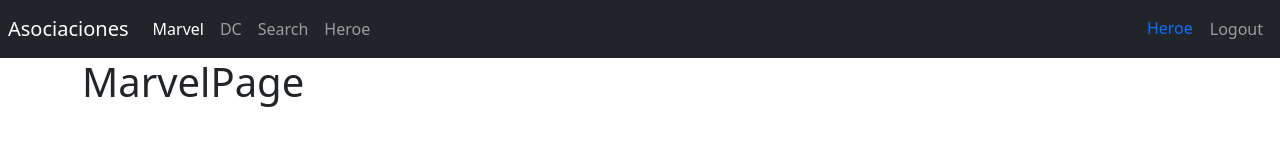
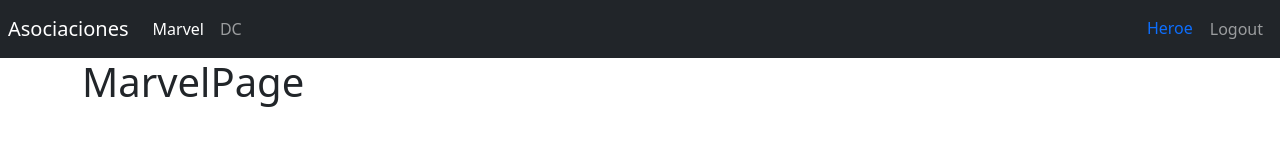
Before and after one commit to Zero0242/rjs-heroes-app, a React (Vite) app: page /marvel in a window 1280 px wide. Shown: the top 160 px of the page. Built offline with nearby package versions, Linux system fonts and the light colour scheme.

Commit message:
Navegacion entre componentes

```diff
--- a/src/auth/pages/LoginPage.jsx
+++ b/src/auth/pages/LoginPage.jsx
@@ -1,5 +1,19 @@
+import { useNavigate } from "react-router-dom";
+
 export const LoginPage = () => {
+  const navigate = useNavigate();
+
+  const onLogin = () => {
+    navigate("/", { replace: true });
+  };
+
   return (
-    <h1>LoginPage</h1>
-  )
-}
+    <div className='container mt-1'>
+      <h1>LoginPage</h1>
+      <hr />
+      <button className='btn btn-primary' onClick={onLogin}>
+        Login
+      </button>
+    </div>
+  );
+};
--- a/src/ui/components/NavBar.jsx
+++ b/src/ui/components/NavBar.jsx
@@ -1,6 +1,12 @@
-import { Link, NavLink } from "react-router-dom";
+import { Link, NavLink, useNavigate } from "react-router-dom";
 
 export const Navbar = () => {
+  const navigate = useNavigate();
+
+  const handleLogout = () => {
+    navigate("/login", { replace: true });
+  };
+
   return (
     <nav className='navbar navbar-expand-sm navbar-dark bg-dark p-2'>
       <Link className='navbar-brand' to='/'>
@@ -24,20 +30,6 @@
             }>
             DC
           </NavLink>
-          <NavLink
-            to='/search'
-            className={({ isActive }) =>
-              `nav-item nav-link ${isActive ? "active" : ""}`
-            }>
-            Search
-          </NavLink>
-          <NavLink
-            to='/hero'
-            className={({ isActive }) =>
-              `nav-item nav-link ${isActive ? "active" : ""}`
-            }>
-            Heroe
-          </NavLink>
         </div>
       </div>
 
@@ -45,7 +37,9 @@
         <ul className='navbar-nav ml-auto'>
           <span className='nav-item nav-link text-primary'>Heroe</span>
 
-          <button className='nav-item nav-link btn'>Logout</button>
+          <button className='nav-item nav-link btn' onClick={handleLogout}>
+            Logout
+          </button>
         </ul>
       </div>
     </nav>
```
